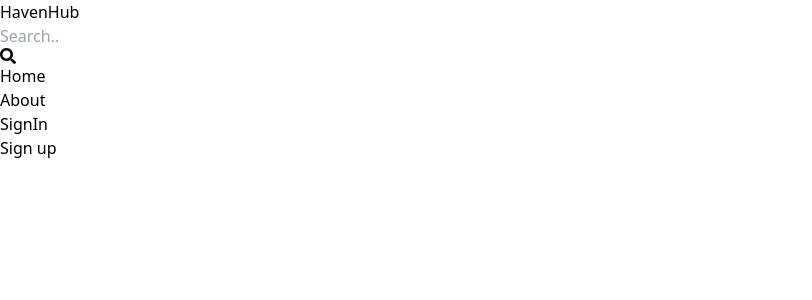
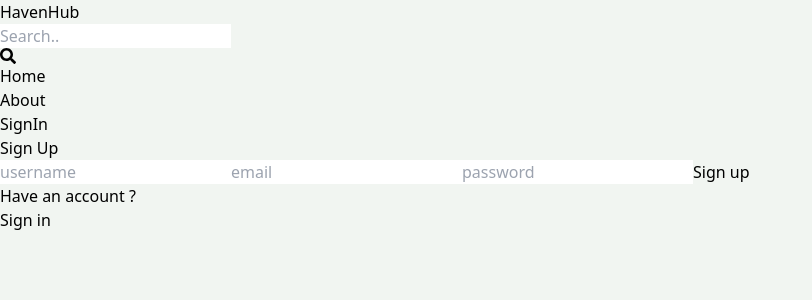
Before and after one commit to Shreeramsaran/HavenHub, a React (Vite) app in the folder client/: page /sign-up in a window 1280 px wide. Shown: the top 300 px of the page, without its empty margins (0-812 px from the left). Built offline with nearby package versions, Linux system fonts and the light colour scheme.

Commit message:
Complete sign-up page ui

```diff
--- a/client/src/index.css
+++ b/client/src/index.css
@@ -1,3 +1,7 @@
 @tailwind base;
 @tailwind components;
 @tailwind utilities;
+
+body{
+    background-color: rgb(241,245,241);
+}
--- a/client/src/pages/SignUp.jsx
+++ b/client/src/pages/SignUp.jsx
@@ -1,9 +1,29 @@
-import React from 'react'
+import { Link } from'react-router-dom'
+
 
 export default function SignUp() {
   return (
-    <div>
-      Sign up
+    <div className='p-3 max-w-lg mx-auto'>
+      <h1 className='text-3xl text-center font-semibold
+        my-7'>Sign Up</h1>
+        <form className='flex flex-col gap-4'>
+          <input type="text" placeholder='username'
+          className='border p-3 rounded-lg'id='username'/>
+           <input type="email" placeholder='email'
+          className='border p-3 rounded-lg'id='email'/>
+           <input type="password" placeholder='password'
+          className='border p-3 rounded-lg'id='password'/>
+          <button  className='bg-slate-700 text-white p-3
+          rounded-lg uppercase hover:opacity-95
+          disabled:opacity-80'>Sign up</button>
+        </form>
+        <div className="flex gap-2 mt-5">
+          <p>Have an account ?</p>
+          <Link to={"/sign-in"}>
+            <span className='text-blue-700'>Sign in</span>
+          </Link>
+
+        </div>
     </div>
   )
 }
```
